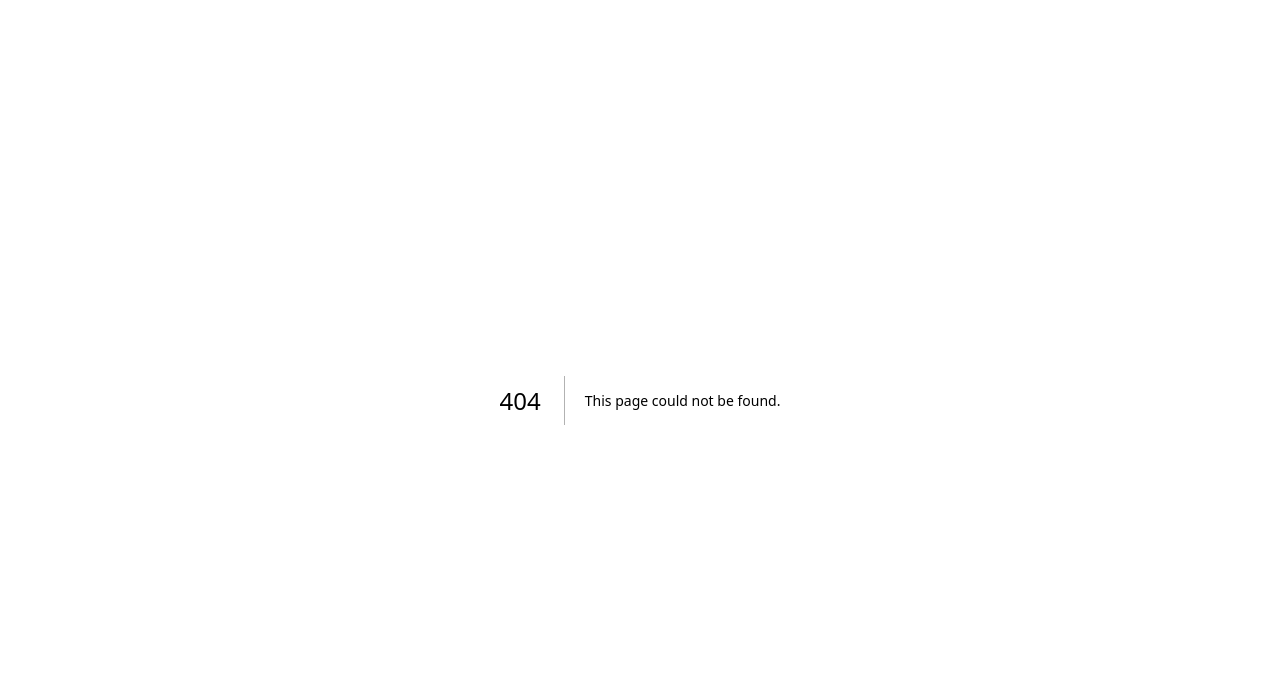
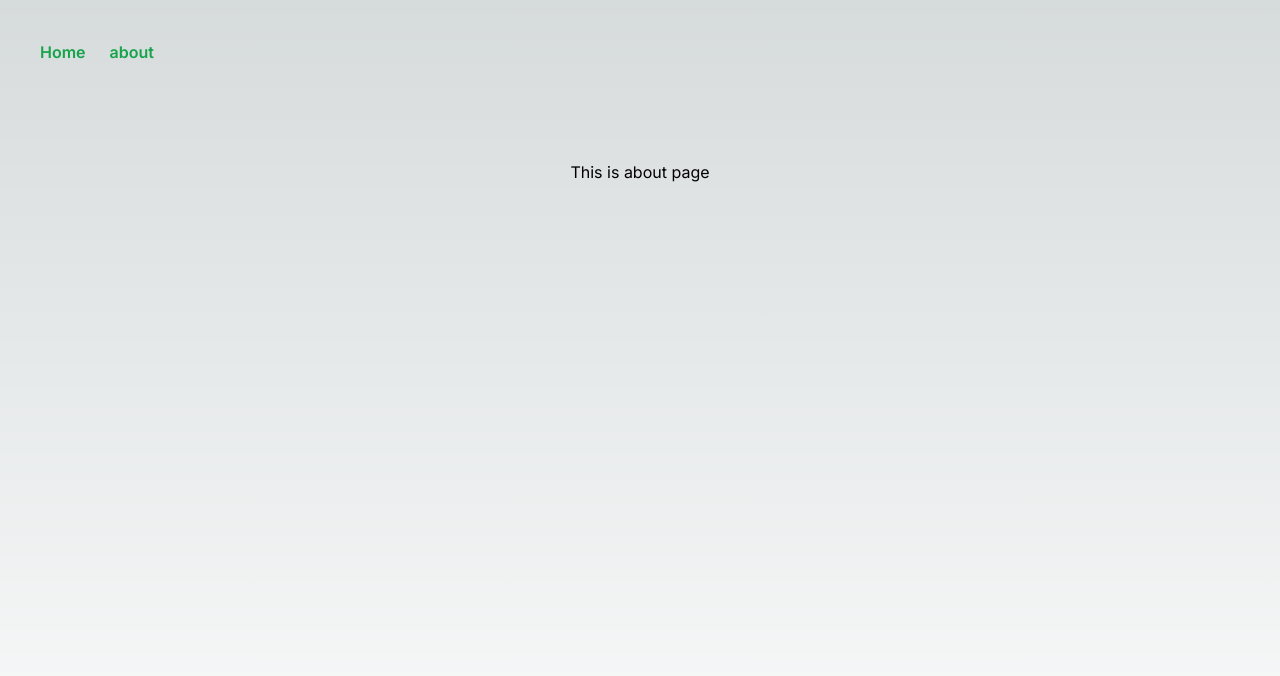
Before and after one commit to taskinahmadalfaruqe/testProject, a Next.js app: page /about in a window 1280 px wide. Before the commit this address had no page. Shown: the top 676 px of the page. Built offline with nearby package versions, Linux system fonts and the light colour scheme.

Commit message:
testing nav and create about page

```diff
--- /dev/null
+++ b/src/app/about/page.js
@@ -0,0 +1,7 @@
+import React from 'react'
+
+export default function About(){
+    return(
+        <div className='flex min-h-screen flex-col items-center justify-between p-24'>This is about page</div>
+    )
+}
--- a/src/app/layout.js
+++ b/src/app/layout.js
@@ -1,5 +1,6 @@
 import { Inter } from 'next/font/google'
 import './globals.css'
+import Link from 'next/link'
 
 const inter = Inter({ subsets: ['latin'] })
 
@@ -10,8 +11,21 @@ export const metadata = {
 
 export default function RootLayout({ children }) {
   return (
-    <html lang="en">
-      <body className={inter.className}>{children}</body>
+    <html lang="en" className='p-10'>
+      <body className={inter.className}>
+        <nav>
+          <ul className='flex gap-6 text-green-600 font-semibold'>
+            <li>
+              <Link href={"/"}>Home</Link>
+            </li>
+            <li>
+              <Link href={"/about"}>about</Link>
+            </li>
+
+          </ul>
+        </nav>
+        {children}
+        </body>
     </html>
   )
 }
```
